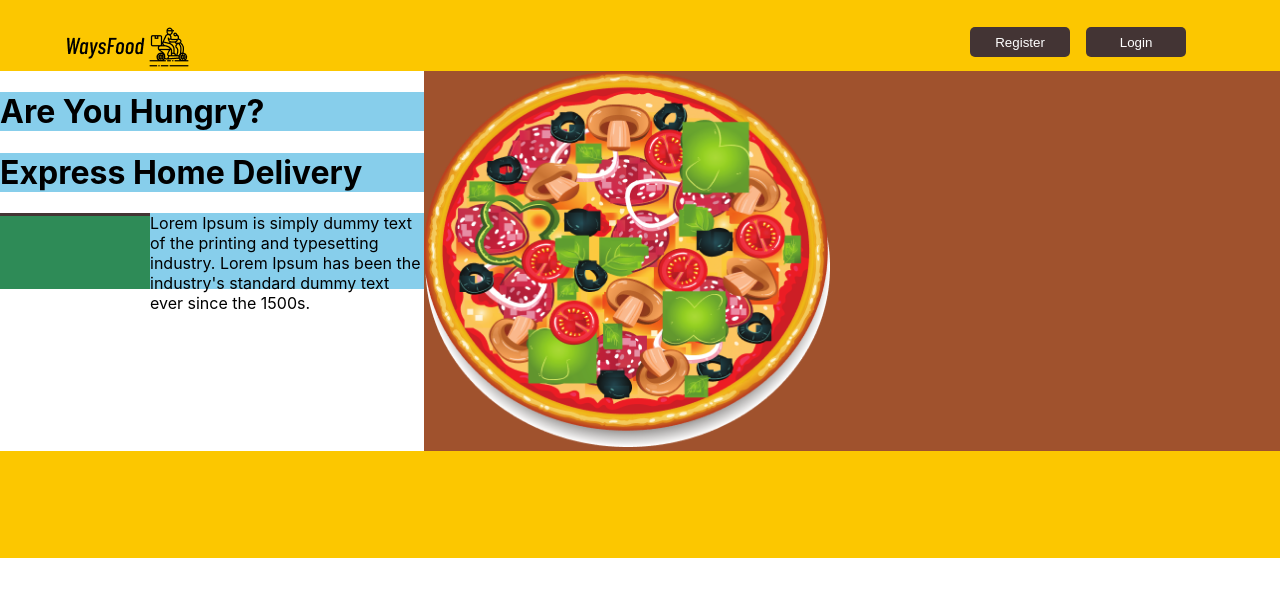
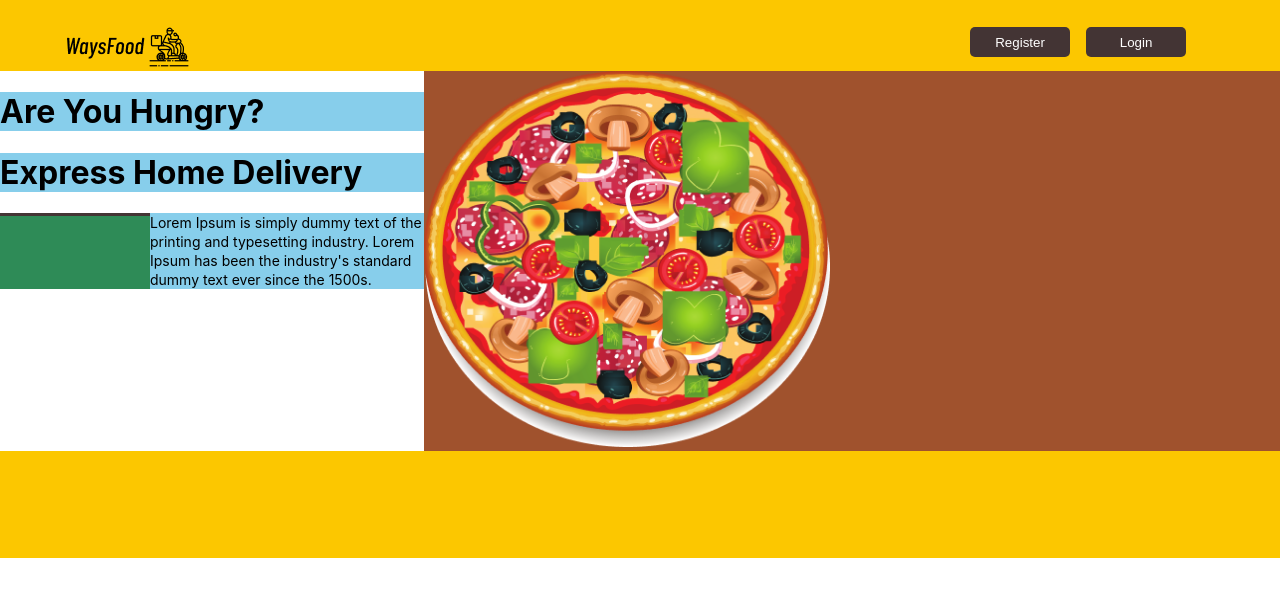
Before and after one commit to rizaruved/waysfood, a React (Create React App) app: page / in a window 1280 px wide. Shown: the top 596 px of the page. Built offline with nearby package versions, Linux system fonts and the light colour scheme.

Commit message:
/ ‘src/App.css’

```diff
--- a/src/App.css
+++ b/src/App.css
@@ -64,6 +64,10 @@
   width: 274px;
   height: 76px;
   background-color: skyblue;
+  font-weight: normal;
+  font-size: 14px;
+  line-height: 19px;
+  color: #000000;
 }
 
 .main-image {
```
